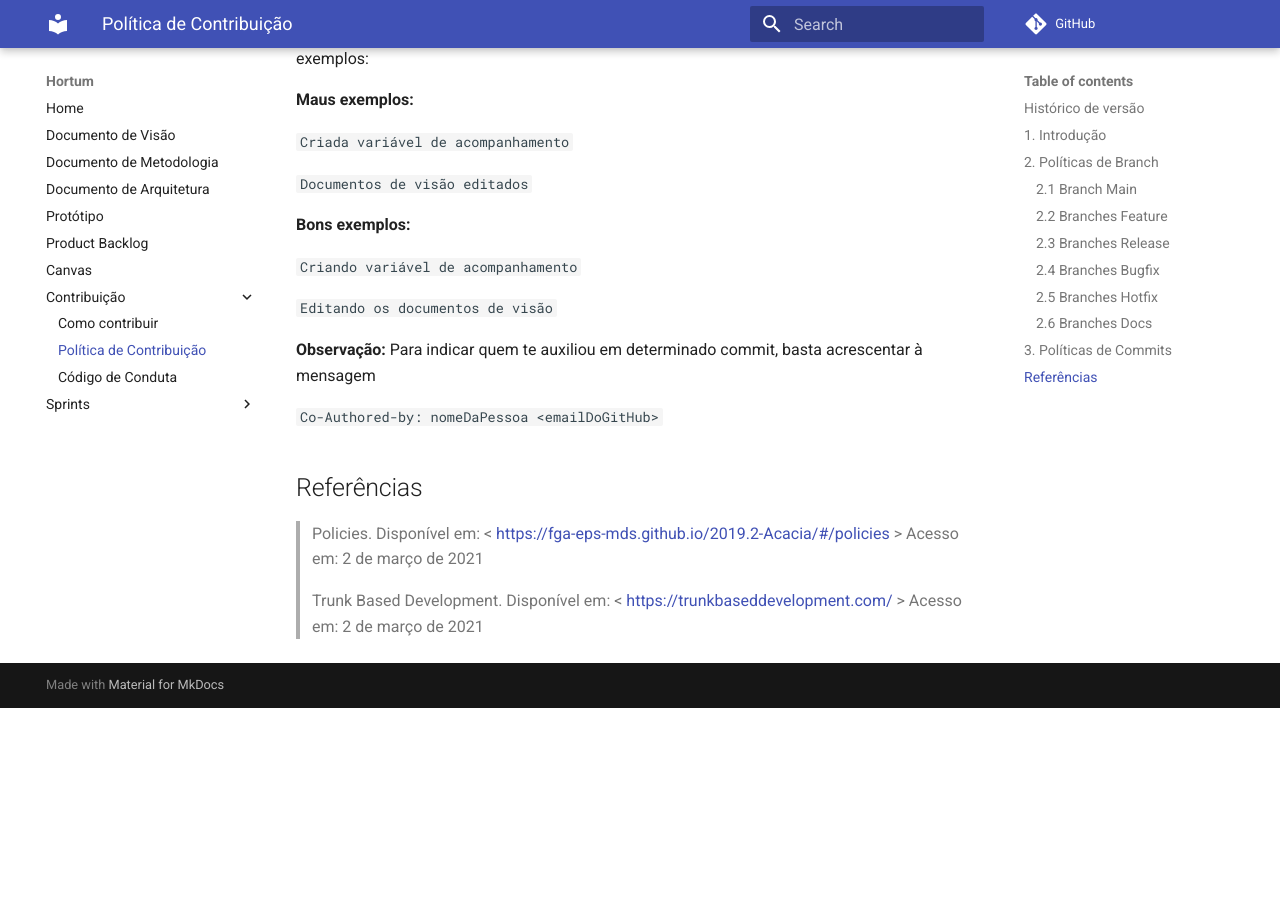
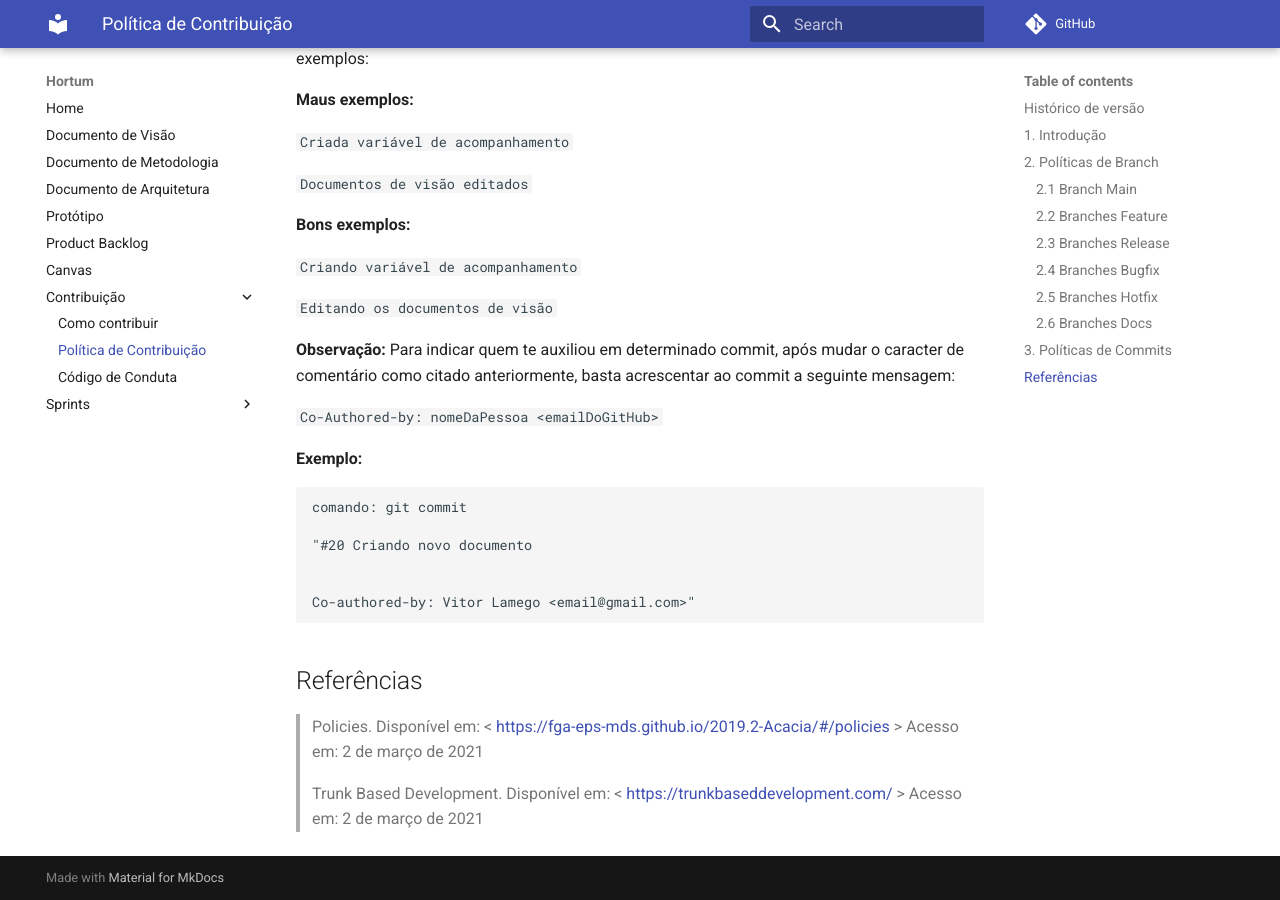
Before and after one commit to fga-eps-mds/2020.2-Hortum, an MkDocs documentation site: the page built from docs/Politica_de_Contribuicao.md, in a window 1280 px wide and 900 px high, scrolled down 3175 px. Built offline with MkDocs 1.6.1 and Material for MkDocs 9.7.7, drawn with Linux system fonts in a browser that asks for light colours; comment, search, counter and statistics services are not loaded; before the commit the page ends 3883 px from its top, so only the background shows below that.

Commit message:
#31 Adicionando exemplo para o Co-authored-by

```diff
--- a/docs/Politica_de_Contribuicao.md
+++ b/docs/Politica_de_Contribuicao.md
@@ -132,9 +132,18 @@ Exemplo: #23 Definindo arquitetura do banco de dados
 `Editando os documentos de visão`
 
 </p>
-<b>Observação:</b> Para indicar quem te auxiliou em determinado commit, basta acrescentar à mensagem
+<b>Observação:</b> Para indicar quem te auxiliou em determinado commit, após mudar o caracter de comentário como citado anteriormente, basta acrescentar ao commit a seguinte mensagem:
 
 `Co-Authored-by: nomeDaPessoa <emailDoGitHub>`
+
+<b>Exemplo:</b>
+
+    comando: git commit
+
+    "#20 Criando novo documento
+
+
+    Co-authored-by: Vitor Lamego <email@gmail.com>"
 
 
 ## Referências
```
